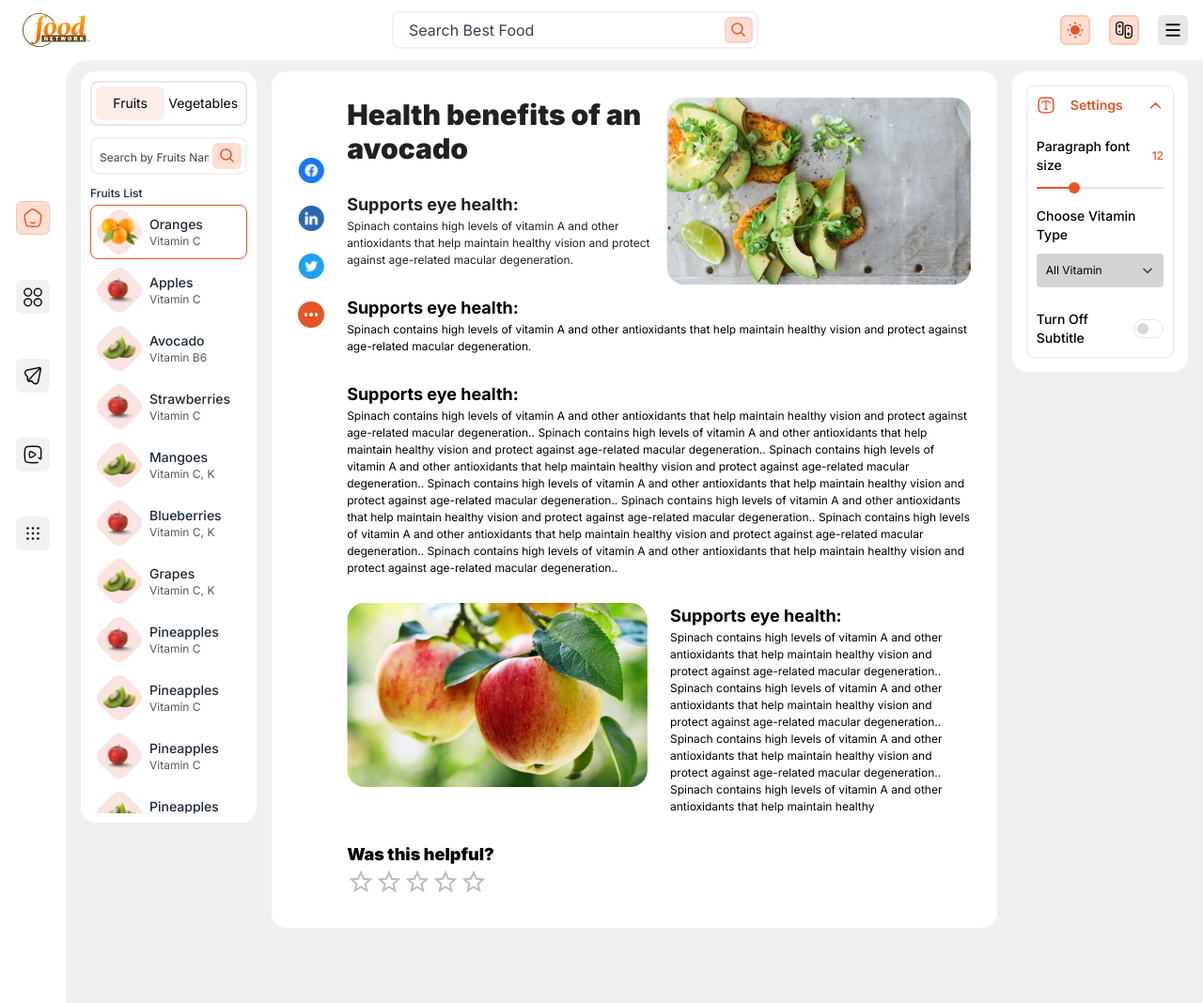
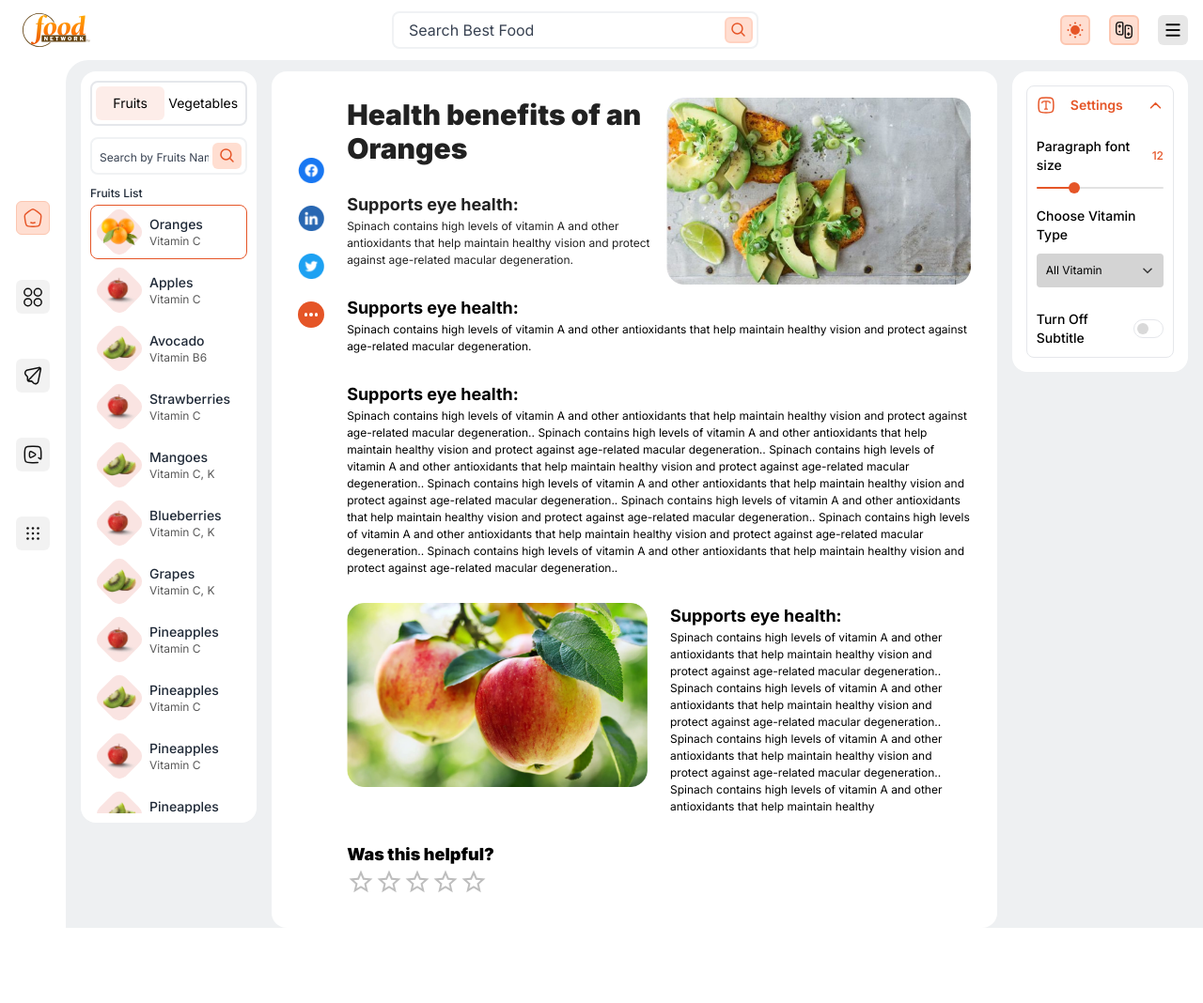
Before and after one commit to Rubayet-hasan-yasin/Food-Network, a Next.js app: page / in a window 1280 px wide. Shown: the whole page at 94% size. After the commit the page ends 988 px from the top, so only its background shows below. Built offline with nearby package versions, Linux system fonts and the light colour scheme.

Commit message:
filter item

```diff
--- a/src/app/components/Fruits List/FruitsList.jsx
+++ b/src/app/components/Fruits List/FruitsList.jsx
@@ -7,7 +7,12 @@ const FruitsList = ({ item, active, setActive, setIsMainBarOpen }) => {
 
     return (
         <div
-            onClick={() => {setActive(item.id); setIsMainBarOpen(false)}}
+            onClick={() => {
+                setActive(item.id);
+                if(setIsMainBarOpen){
+                    setIsMainBarOpen(false)
+                }
+            }}
             className={`${active == item.id ? "border-opacity-100" : "border-opacity-0"} border-[1.5px] flex gap-3 mt-1 items-center py-2 px-[10px] border-[#E55527]  rounded-lg cursor-pointer`}>
 
                 {/* image background  */}
--- a/src/app/fakeData/Data.js
+++ b/src/app/fakeData/Data.js
@@ -8,7 +8,7 @@ import peas from '@/app/assets/main bar/peas.png';
 
 
 
-export const FruitsAndVegetables = [
+export const fruitsAndVegetables = [
     {
         "id": 1,
         "name": "Oranges",
--- a/src/app/fakeData/Details.js
+++ b/src/app/fakeData/Details.js
@@ -1,10 +1,15 @@
 import avocado from '@/app/assets/mainContent/avocado.png';
 import apple from '@/app/assets/mainContent/apple.png';
+import broccoli from '@/app/assets/mainContent/broccoli.png';
+import lettuce from '@/app/assets/mainContent/lettuce.png';
+
+
 
 
 const details = [
     {
-        title: "Health benefits of an avocado",
+        title: "Health benefits of an ",
+        "category": "Fruits",
         health1: "Spinach contains high levels of vitamin A and other antioxidants that help maintain healthy vision and protect against age-related macular degeneration.",
         health2: "Spinach contains high levels of vitamin A and other antioxidants that help maintain healthy vision and protect against age-related macular degeneration.",
 
@@ -15,6 +20,19 @@ const details = [
         image1: avocado,
         image2: apple,
     },
+    {
+        title: "Health benefits of an ",
+        "category": "Vegetables",
+        health1: "Spinach contains high levels of vitamin A and other antioxidants that help maintain healthy vision and protect against age-related macular degeneration.",
+        health2: "Spinach contains high levels of vitamin A and other antioxidants that help maintain healthy vision and protect against age-related macular degeneration.",
+
+        health3: "Spinach contains high levels of vitamin A and other antioxidants that help maintain healthy vision and protect against age-related macular degeneration.. Spinach contains high levels of vitamin A and other antioxidants that help maintain healthy vision and protect against age-related macular degeneration.. Spinach contains high levels of vitamin A and other antioxidants that help maintain healthy vision and protect against age-related macular degeneration.. Spinach contains high levels of vitamin A and other antioxidants that help maintain healthy vision and protect against age-related macular degeneration.. Spinach contains high levels of vitamin A and other antioxidants that help maintain healthy vision and protect against age-related macular degeneration.. Spinach contains high levels of vitamin A and other antioxidants that help maintain healthy vision and protect against age-related macular degeneration.. Spinach contains high levels of vitamin A and other antioxidants that help maintain healthy vision and protect against age-related macular degeneration.. ",
+
+        health4: "Spinach contains high levels of vitamin A and other antioxidants that help maintain healthy vision and protect against age-related macular degeneration.. Spinach contains high levels of vitamin A and other antioxidants that help maintain healthy vision and protect against age-related macular degeneration.. Spinach contains high levels of vitamin A and other antioxidants that help maintain healthy vision and protect against age-related macular degeneration.. Spinach contains high levels of vitamin A and other antioxidants that help maintain healthy ",
+
+        image1: lettuce,
+        image2: broccoli,
+    },
 ]
 
 
--- a/src/app/home/main bar/MainBar.jsx
+++ b/src/app/home/main bar/MainBar.jsx
@@ -2,20 +2,20 @@
 import Image from 'next/image';
 import React, { useEffect, useState } from 'react';
 import frame from '@/app/assets/header/Frame.svg'
-import { FruitsAndVegetables } from '@/app/fakeData/Data';
+import { fruitsAndVegetables } from '@/app/fakeData/Data';
 import FruitsList from '@/app/components/Fruits List/FruitsList';
 
-const MainBar = ({setIsMainBarOpen=null,isMainBarOpen=null}) => {
-    const [toggle, setToggle] = useState(false);
-    const [items, setItems] = useState(FruitsAndVegetables);
-    const [active, setActive] = useState(1);
+const MainBar = ({setIsMainBarOpen=null,isMainBarOpen=null, active, setActive}) => {
+    const [items, setItems] = useState([]);
+
     const [className, setClassName] = useState('');
+    const [toggle, setToggle] = useState("Fruits");
 
 
     useEffect(()=>{
 
         if(!isMainBarOpen){
-            const timer = setTimeout(() => {
+            setTimeout(() => {
                 setClassName(" hidden lg:block")
             }, 200);
         }
@@ -23,7 +23,11 @@ const MainBar = ({setIsMainBarOpen=null,isMainBarOpen=null}) => {
                 setClassName(" ")
         }
 
-    },[isMainBarOpen])
+        const filterdData = fruitsAndVegetables.filter(data=> data.category == toggle);
+
+        setItems(filterdData)
+
+    },[isMainBarOpen, toggle])
 
 
 
@@ -32,13 +36,13 @@ const MainBar = ({setIsMainBarOpen=null,isMainBarOpen=null}) => {
             {/* toggle section */}
             <div className="flex border-2 rounded-lg justify-between items-center p-1">
                 <div
-                    onClick={() => setToggle(false)}
-                    className={"h-9 w-full rounded-md flex justify-center items-center p-1 text-sm cursor-pointer" + " " + (toggle || "bg-[#e655271a]")}>
+                    onClick={() => setToggle("Fruits")}
+                    className={"h-9 w-full rounded-md flex justify-center items-center p-1 text-sm cursor-pointer" + " " + (toggle == "Fruits" && "bg-[#e655271a]")}>
                     <p>Fruits</p>
                 </div>
                 <div
-                    onClick={() => setToggle(true)}
-                    className={"h-9 w-full rounded-md flex justify-center items-center p-1 text-sm cursor-pointer" + " " + (toggle && "bg-[#e655271a]")}>
+                    onClick={() => setToggle("Vegetables")}
+                    className={"h-9 w-full rounded-md flex justify-center items-center p-1 text-sm cursor-pointer" + " " + (toggle == "Vegetables" && "bg-[#e655271a]")}>
                     <p>Vegetables</p>
                 </div>
             </div>
--- a/src/app/home/mainContent/MainContent.jsx
+++ b/src/app/home/mainContent/MainContent.jsx
@@ -1,15 +1,28 @@
 "use client"
 
-import React, { useState } from 'react';
+import React, { useEffect, useState } from 'react';
 
 
 import Image from 'next/image';
 import Social from '@/app/components/social/Social';
 import details from '@/app/fakeData/Details';
 import { Rating } from '@mui/material';
+import { fruitsAndVegetables } from '@/app/fakeData/Data';
 
-const MainContent = ({paragraphFont}) => {
-    const [content, setContent] = useState(details[0]);
+const MainContent = ({paragraphFont, active}) => {
+    const [content, setContent] = useState(details[1]);
+    const [itemName, setItemName] = useState('')
+
+
+    useEffect(()=>{
+        const {name, category} = fruitsAndVegetables.find(data=> data.id == active)
+        const filterdDetails = details.find(detail=>detail.category == category);
+
+        setItemName(name)
+
+        setContent(filterdDetails)
+
+    },[active])
 
 
     return (
@@ -20,7 +33,7 @@ const MainContent = ({paragraphFont}) => {
                 {/* top text and image part */}
                 <div className='md:flex gap-4'>
                     <div className='w-full text-[#212121]'>
-                        <h3 className=' text-3xl font-black text-[#212121] mb-7'>{content.title}</h3>
+                        <h3 className=' text-3xl font-black text-[#212121] mb-7'>{content.title} {itemName}</h3>
 
 
                         {/* helth 1 */}
@@ -32,7 +45,9 @@ const MainContent = ({paragraphFont}) => {
                         <p className={` font-normal md:hidden 2xl:block`} style={{fontSize: `${paragraphFont}px`}}>{content.health2}</p>
                     </div>
                     <div className='w-full'>
-                        <Image src={content.image1} alt='img' className='ml-auto'/>
+                        {content.image1 &&
+                            <Image src={content.image1} alt='img' className='ml-auto'/>
+                        }
                     </div>
                 </div>
 
@@ -46,7 +61,9 @@ const MainContent = ({paragraphFont}) => {
 
                 <div className="md:flex gap-6">
                     <div className='w-full'>
-                        <Image src={content.image2} alt='img' />
+                        {content.image2 &&
+                            <Image src={content.image2} alt='img' />
+                        }
                     </div>
 
                     <div className='w-full'>
--- a/src/app/page.js
+++ b/src/app/page.js
@@ -13,17 +13,19 @@ import arrow from '@/app/assets/settings/arrowBlack.svg';
 export default function Home() {
   const [paragraphFont, setParagraphFont] = useState(12);
   const [isMainBarOpen, setIsMainBarOpen] = useState(false);
+  const [active, setActive] = useState(1);
+
 
 
 
   return (
-    <div className="bg-[#EEF0F2] lg:ml-[70px] lg:rounded-ss-3xl pt-3 pl-4 pr-4 sm:pr-4 lg:flex gap-4 justify-between relative pb-20">
+    <div className="bg-[#EEF0F2] lg:ml-[70px] lg:rounded-ss-3xl pt-3 pl-4 pr-4 sm:pr-4 lg:flex gap-4 justify-between relative pb-20 lg:pb-0">
 
-      <MainBar isMainBarOpen={null} setIsMainBarOpen={setIsMainBarOpen} />
+      <MainBar active={active} setActive={setActive}/>
 
       {/* for mobile */}
       <div onClick={()=>setIsMainBarOpen(false)} className={`bg-[#1010109a] w-screen h-screen absolute lg:hidden duration-500 rounded-s-3xl ${isMainBarOpen? "top-0 left-0":"top-0 -left-[1100px]"}`}>
-        <MainBar isMainBarOpen={isMainBarOpen} setIsMainBarOpen={setIsMainBarOpen}/>
+        <MainBar isMainBarOpen={isMainBarOpen} setIsMainBarOpen={setIsMainBarOpen} active={active} setActive={setActive}/>
 
       </div>
 
@@ -35,7 +37,7 @@ export default function Home() {
         <Image src={arrow} alt='arrow' height={20} width={20} />
       </div>
 
-      <MainContent paragraphFont={paragraphFont} />
+      <MainContent paragraphFont={paragraphFont} active={active}/>
 
       <SettingFrame paragraphFont={paragraphFont} setParagraphFont={setParagraphFont} />
     </div>
```
Also changed, not shown: src/app/assets/mainContent/broccoli.png (added), src/app/assets/mainContent/lettuce.png (added).
